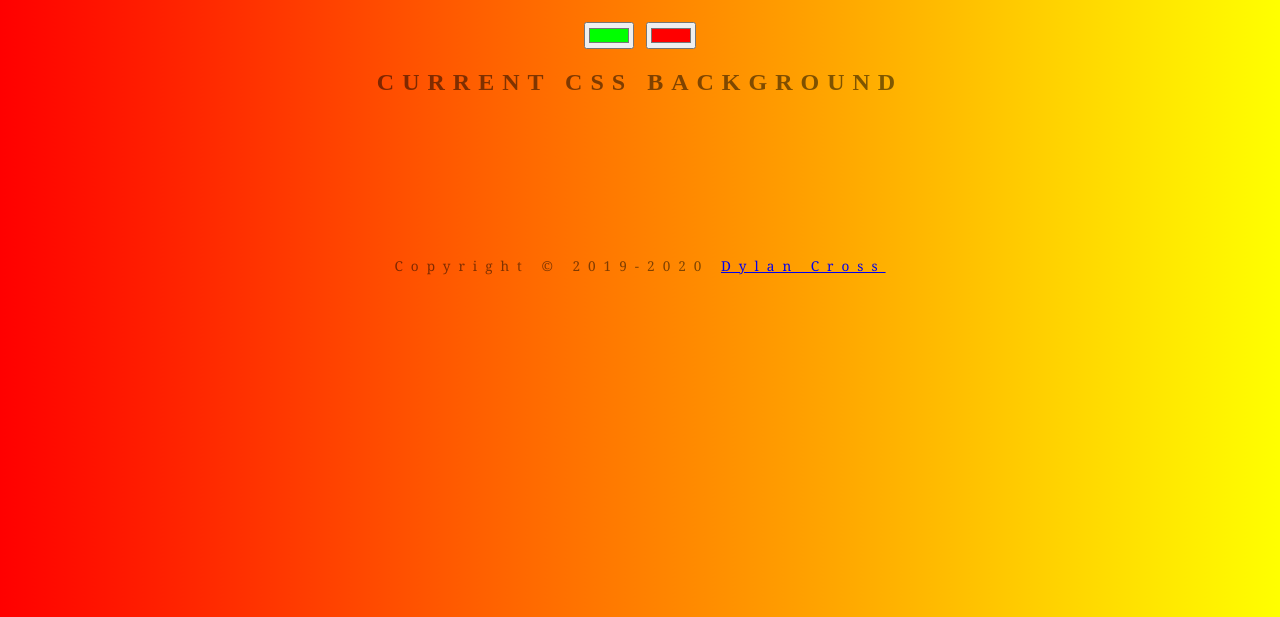
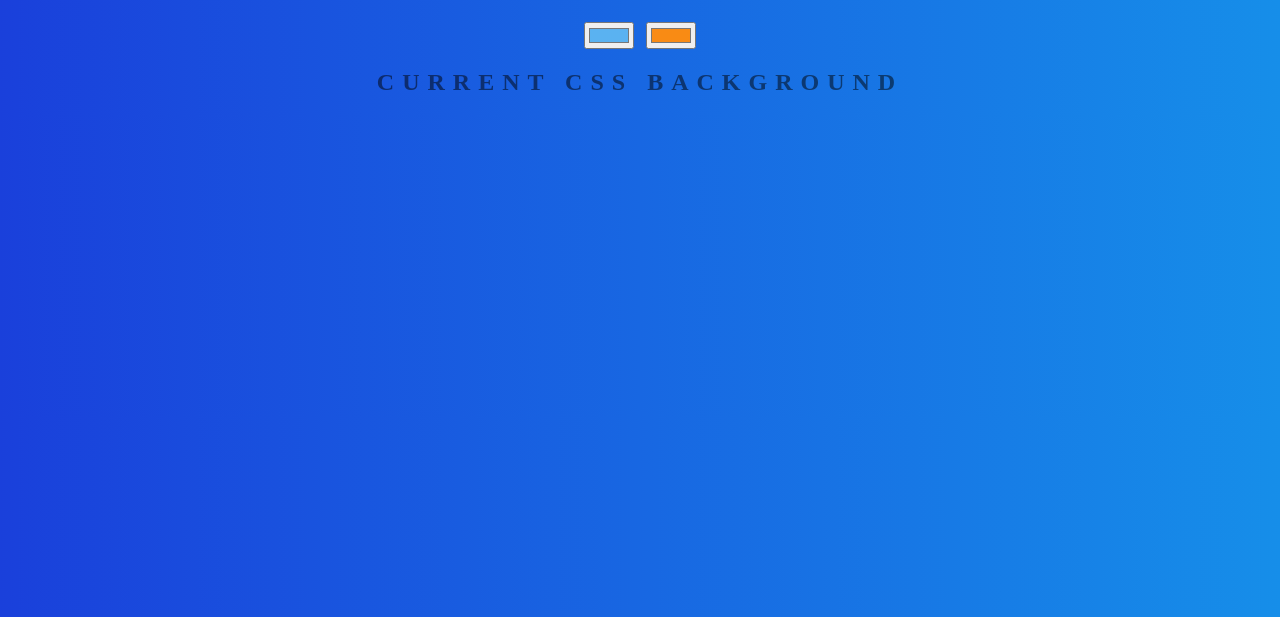
Before and after one commit to dylan-ztm/background-generator, a plain HTML site: page index.html in a window 1280 px wide. Shown: the part 183-800 px from the top of the page. Drawn offline with Linux system fonts and the light colour scheme.

Commit message:
Changed initial background gradient.

```diff
--- a/index.html
+++ b/index.html
@@ -9,16 +9,17 @@
 
 <body id="gradient">
     <h1>CSS Background Generator</h1>
-    <input class="color1" type="color" name="color1" value="#00ff00">
-    <input class="color2" type="color" name="color1" value="#ff0000">
+    <input class="color1" type="color" name="color1" value="#5ab2f1">
+    <input class="color2" type="color" name="color1" value="#f98b14">
     <h2>Current CSS Background</h2>
     <h3></h3>
 
 
-
-	<footer>
-		<p>Copyright &copy; 2019-2020 <a href="mailto:&#100;&#121;&#108;&#97;&#110;&#64;&#100;&#121;&#108;&#97;&#110;&#99;&#114;&#111;&#115;&#115;&#46;&#117;&#115;">Dylan Cross</a></p>
-   </footer>
+    <!-- Footer section
+        <footer>
+            <p></p>
+    </footer>
+    -->
 <!-- JavaScript Code Goes Below -->
 <script type="text/javascript" src="script.js"></script>
 </body>
--- a/style.css
+++ b/style.css
@@ -5,7 +5,7 @@ body {
     text-transform: uppercase;
     letter-spacing: .5em;
     top: 15%;
-	background: linear-gradient(to right, red , yellow); /* Standard syntax */
+	background: linear-gradient(to right, rgb(26, 64, 219), rgb(22, 142, 233)); /* Standard syntax */
 }
 
 h1 {
```
